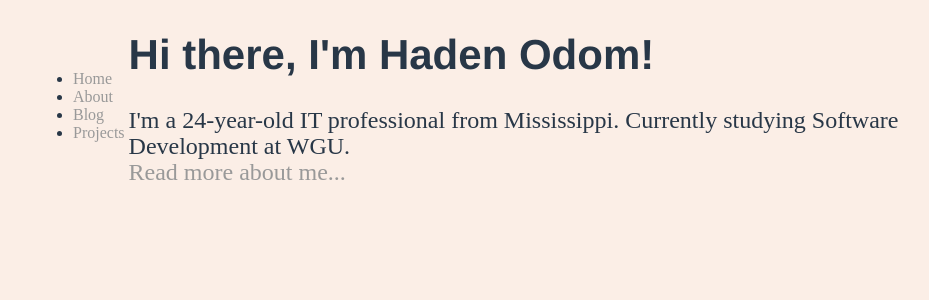
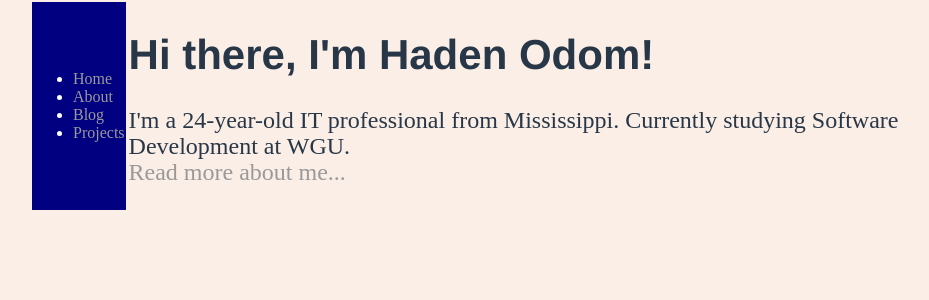
Before and after one commit to hadenodom/hadenodom.github.io, a Jekyll site: the page built from index.html, in a window 1280 px wide. Shown: the top 300 px of the page, without its empty margins (162-1091 px from the left). Built offline with Jekyll 4.4.1, drawn with Linux system fonts in a browser that asks for light colours.

Commit message:
Add files via upload

```diff
--- a/_layouts/default.html
+++ b/_layouts/default.html
@@ -6,7 +6,7 @@
 			<link rel="stylesheet" type="text/css" href="/main.css">
 		</head>
 		<body>
-		<table width="100%">	<tr> <td>
+		<table width="100%">	<tr> <td class="sidebar">
 					<ul>
 			      <li><a href="/">Home</a></li>
 				    <li><a href="/about/">About</a></li>
```
